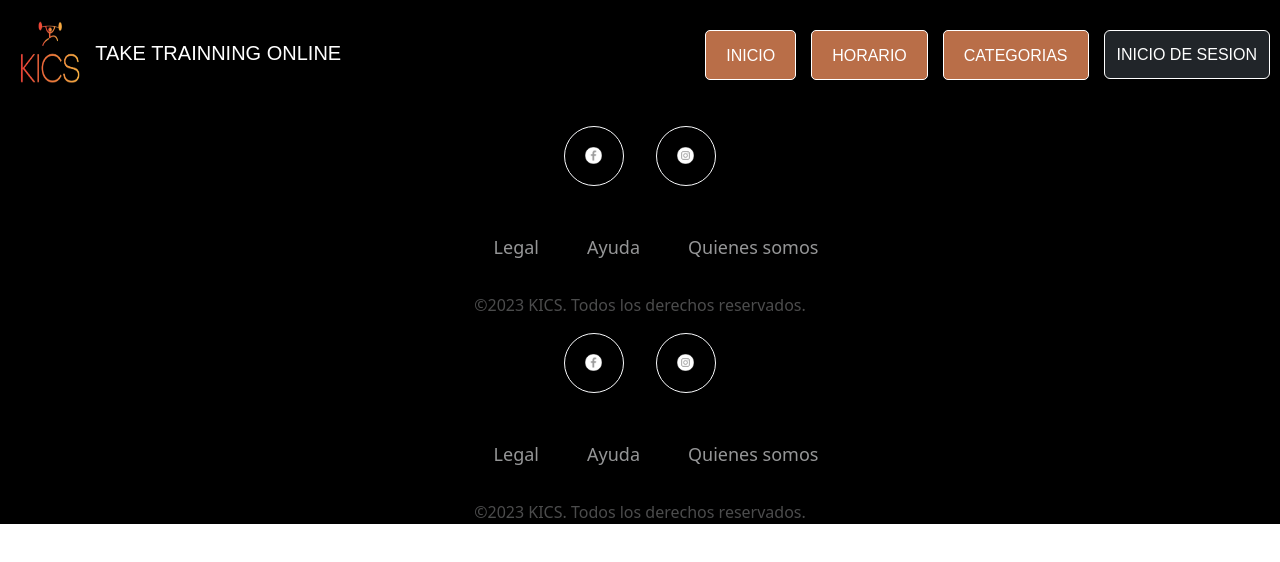
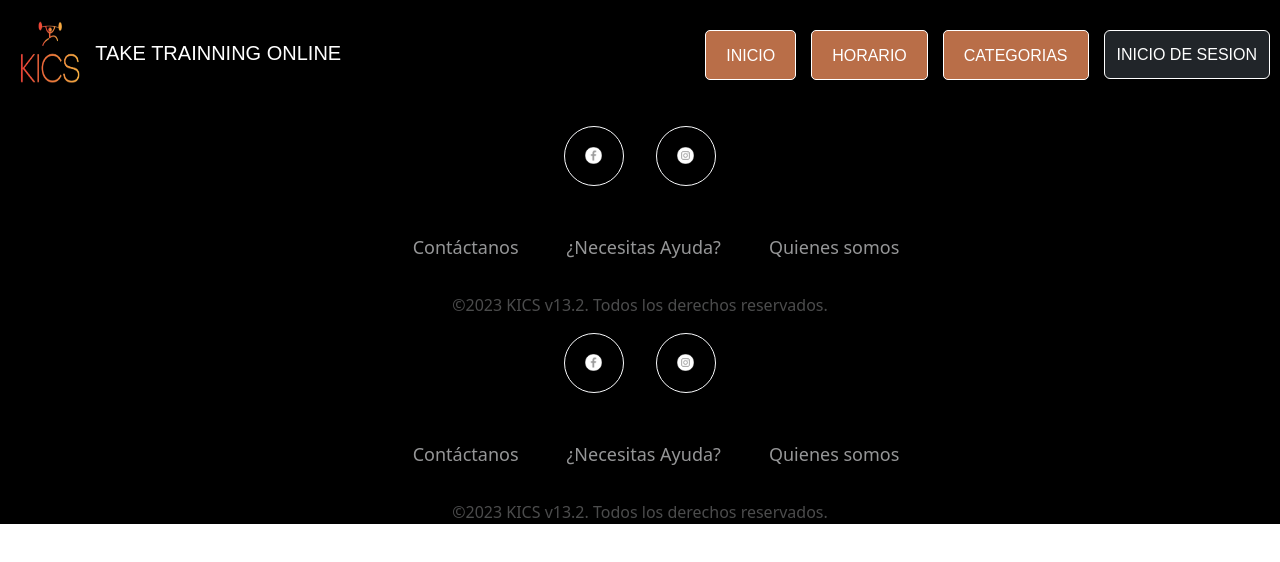
Before and after one commit to MadelayneCando/TakeFrn, an Angular app: page /footer in a window 1280 px wide. Shown: the top 562 px of the page. Built offline with nearby package versions, Linux system fonts and the light colour scheme.

Commit message:
AnimooGentee

```diff
--- a/src/app/footer/footer.component.html
+++ b/src/app/footer/footer.component.html
@@ -4,9 +4,9 @@
       <a href="https://instagram.com/kikcs_gym?igshid=MzRlODBiNWFlZA==" class="social-icon"></a>
     </div>
     <ul class="footer-menu-container">
-      <li class="menu-item">Legal</li>
-      <li class="menu-item2" routerLink="/ayuda">Ayuda</li>
+      <li class="menu-item">Contáctanos</li>
+      <li class="menu-item2" routerLink="/ayuda">¿Necesitas Ayuda?</li>
       <li class="menu-item2" routerLink="/equipo">Quienes somos</li>
     </ul>
-    <span class="copyright">&copy;2023 KICS. Todos los derechos reservados.</span>
+    <span class="copyright">&copy;2023 KICS v13.2. Todos los derechos reservados.</span>
   </footer>
--- a/src/app/navbar/navbar.component.ts
+++ b/src/app/navbar/navbar.component.ts
@@ -47,7 +47,6 @@ export class NavbarComponent {
   }
 
   perfil(){
-
     this.router.navigate(['/perfil']);
   }
 
```
Also changed, not shown: src/app/services/backend.service.ts (line endings or trailing spaces).
